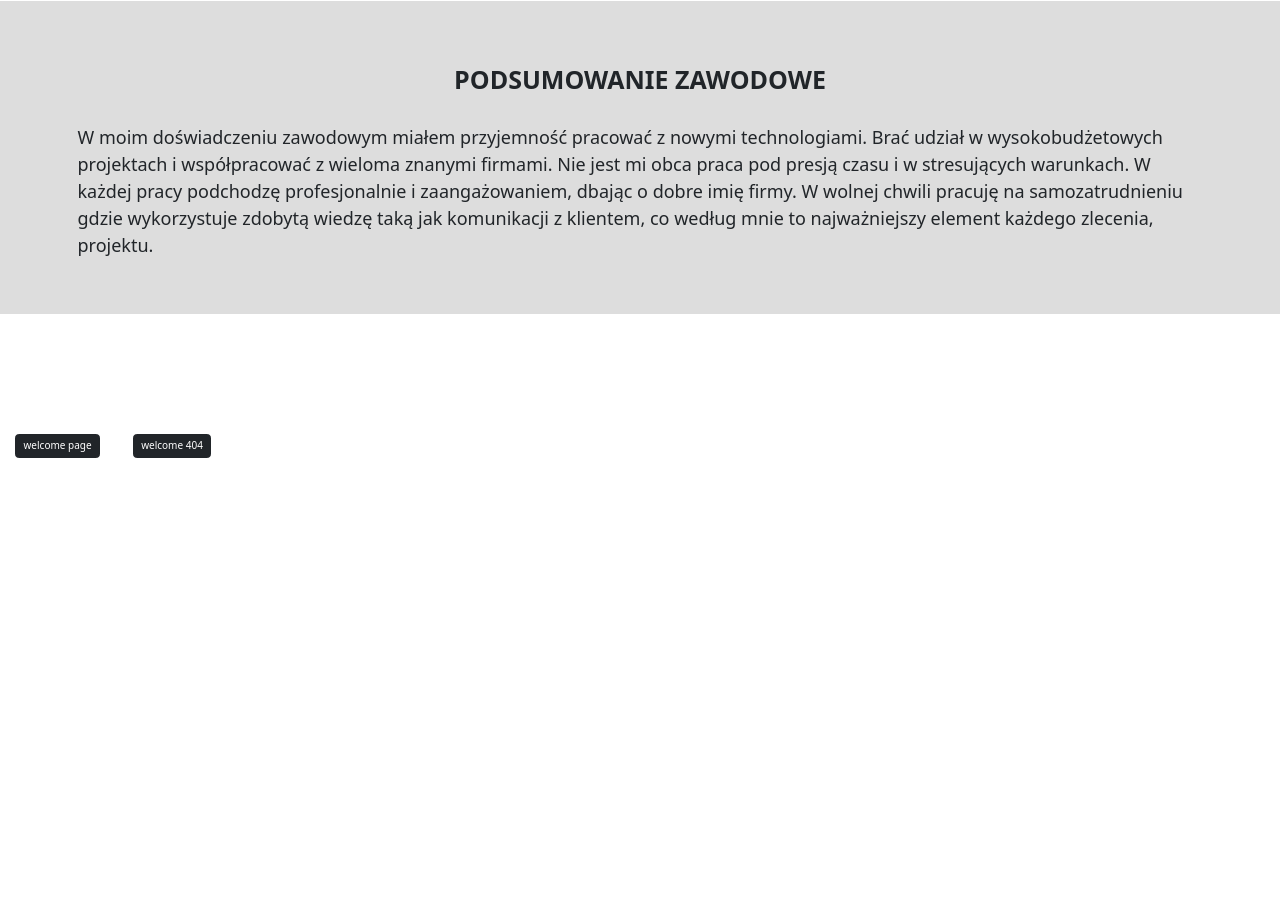
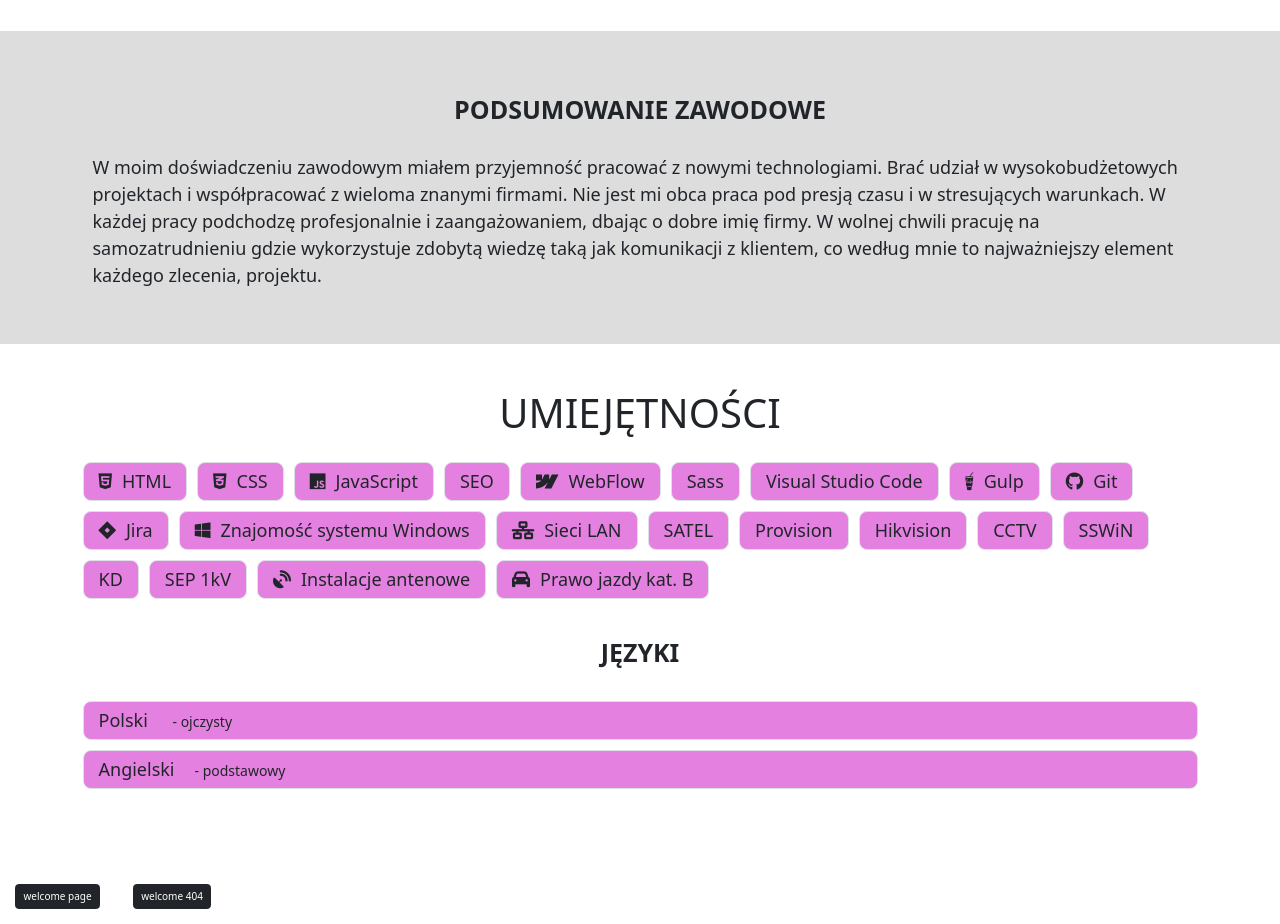
Before and after one commit to vatras-KJ/Portfolio, a website: page index.html in a window 1280 px wide. Shown: the part 1680-2604 px from the top of the page. Before the commit the page ends 2153 px from the top, so only its background shows below. Drawn offline with nearby package versions, Linux system fonts and the light colour scheme.

Commit message:
added skills section

```diff
--- a/index.html
+++ b/index.html
@@ -13,11 +13,10 @@
   <link rel="preconnect" href="https://fonts.googleapis.com">
 <link rel="preconnect" href="https://fonts.gstatic.com" crossorigin>
 <link href="https://fonts.googleapis.com/css2?family=Montserrat:wght@100..900&display=swap" rel="stylesheet">
-<!-- <link href="https://fonts.googleapis.com/css2?family=Jersey+25&family=Montserrat:wght@100..900&display=swap" rel="stylesheet"> -->
-
-
 <link href="https://cdn.jsdelivr.net/npm/bootstrap@5.3.3/dist/css/bootstrap.min.css" rel="stylesheet"
 integrity="sha384-QWTKZyjpPEjISv5WaRU9OFeRpok6YctnYmDr5pNlyT2bRjXh0JMhjY6hW+ALEwIH" crossorigin="anonymous">
+<script src="https://kit.fontawesome.com/2abb6e3bac.js" crossorigin="anonymous"></script>
+
   <link rel="stylesheet" href="./dist/css/main.min.css">
 </head>
 
@@ -43,7 +42,7 @@ integrity="sha384-QWTKZyjpPEjISv5WaRU9OFeRpok6YctnYmDr5pNlyT2bRjXh0JMhjY6hW+ALEw
   </nav>
     <header id="aboutme" class="vh-100 position-relative py-5">
     <div class="header-box container-fluid d-flex flex-column flex-md-row justify-content-between justify-content-lg-between h-100 py-5 px-4">
-      <div class="header-title col-md-6 col-lg-7">
+      <div class="header-title col-md-6 col-lg-7 text-center">
         <h1 class="main-color text-uppercase fw-bold">Hi, I'm Karol</h1>
       </div>
       <div class="header-text text-light mt-5 mt-md-0 col-md-6 col-lg-5 align-content-center position-relative">
@@ -61,9 +60,9 @@ integrity="sha384-QWTKZyjpPEjISv5WaRU9OFeRpok6YctnYmDr5pNlyT2bRjXh0JMhjY6hW+ALEw
 
   <main class="py-4">
     <section id="job" class="job container py-5">
-    <h2 class="text-uppercase text-center fw-bold py-4">Doświadczenie zawodowe</h2>
+    <h2 class="text-uppercase text-center py-4">Doświadczenie zawodowe</h2>
 
-    <div class="accordion" id="accordionExample">
+    <div class="accordion py-4" id="accordionExample">
 
       <div class="accordion-item">
         <h2 class="accordion-header">
@@ -167,18 +166,47 @@ integrity="sha384-QWTKZyjpPEjISv5WaRU9OFeRpok6YctnYmDr5pNlyT2bRjXh0JMhjY6hW+ALEw
 
   <section class="job-inf py-5">
     <div class="container py-4">
-      <p class="job-inf-title text-center text-uppercase py-4 fw-bold">Podsumowanie Zawodowe</p>
-      <p>W moim doświadczeniu zawodowym miałem przyjemność pracować z nowymi technologiami. Brać
+      <p class="text-small-title text-center text-uppercase py-4 fw-bold">Podsumowanie Zawodowe</p>
+      <p class="px-4">W moim doświadczeniu zawodowym miałem przyjemność pracować z nowymi technologiami. Brać
         udział w wysokobudżetowych projektach i współpracować z wieloma znanymi firmami. Nie jest mi obca praca pod
         presją czasu i w stresujących warunkach. W każdej pracy podchodzę profesjonalnie i zaangażowaniem, dbając o
         dobre imię firmy. W wolnej chwili pracuję na samozatrudnieniu gdzie wykorzystuje zdobytą wiedzę taką jak
         komunikacji z klientem, co według mnie to najważniejszy element każdego zlecenia, projektu.</p>
     </div>
   </section>
-
     <section class="py-4">
-      <div class="skils container py-5">
-
+      <div class="skills-box container py-5">
+        <h2 class="text-uppercase text-center">Umiejętności</h2>
+        <div class="siklls-box-elements py-4">
+          <ul class="list-group d-flex flex-row flex-wrap pb-4">
+            <li class="list-group-item"><i class="fa-brands fa-html5"></i>HTML</li>
+            <li class="list-group-item"><i class="fa-brands fa-css3-alt"></i>CSS</li>
+            <li class="list-group-item"><i class="fa-brands fa-js"></i>JavaScript</li>
+            <li class="list-group-item">SEO</li>
+            <li class="list-group-item"><i class="fa-brands fa-webflow"></i>WebFlow</li>
+            <li class="list-group-item">Sass</li>
+            <li class="list-group-item">Visual Studio Code</li>
+            <li class="list-group-item"><i class="fa-brands fa-gulp"></i>Gulp</li>
+            <li class="list-group-item"><i class="fa-brands fa-github"></i>Git</li>
+            <li class="list-group-item"><i class="fa-brands fa-jira"></i>Jira</li>
+            <li class="list-group-item"><i class="fa-brands fa-windows"></i>Znajomość systemu Windows</li>
+            <li class="list-group-item"><i class="fa-solid fa-network-wired"></i>Sieci LAN</li>
+            <li class="list-group-item">SATEL</li>
+            <li class="list-group-item">Provision</li>
+            <li class="list-group-item">Hikvision</li>
+            <li class="list-group-item">CCTV</li>
+            <li class="list-group-item">SSWiN</li>
+            <li class="list-group-item">KD</li>
+            <li class="list-group-item">SEP 1kV</li>
+            <li class="list-group-item"><i class="fa-solid fa-satellite-dish"></i>Instalacje antenowe</li>
+            <li class="list-group-item"><i class="fa-solid fa-car"></i>Prawo jazdy kat. B</li>
+          </ul>
+          <p class="text-small-title text-center text-uppercase py-4 fw-bold">języki</p>
+          <ul class="list-group">
+            <li class="list-group-item">Polski <span class="text-center">- ojczysty</span></li>
+            <li class="list-group-item">Angielski<span>- podstawowy</span></li>
+          </ul>
+        </div>
       </div>
     </section>
 
--- a/src/sass/__components.scss
+++ b/src/sass/__components.scss
@@ -18,7 +18,6 @@ html {
 	font-size: 62.5%;
 	font-family: "Montserrat", sans-serif;
 }
-
 
 .h1, h1 {
     font-size: calc(4rem + 1.5vw);
@@ -41,3 +40,7 @@ p {
 	align-items: start;
 	flex-direction: column;
 }
+
+.text-small-title {
+	font-size: 2.5rem;
+}
--- a/src/sass/main.scss
+++ b/src/sass/main.scss
@@ -3,6 +3,7 @@
 nav {
 	background-color: #ddd;
 	z-index: 1000;
+	box-shadow: 0 0 10px #333;
 }
 
 .navbar-brand {
@@ -14,15 +15,23 @@ nav {
 
 .nav-link {
 	font-size: 2rem;
-	margin: 0 .5rem;
+	margin: 0 0.5rem;
 	padding: 1rem;
-	transition: background-color .3s, color .3s, font-weight .3s;
+	transition: background-color 0.3s, color 0.3s, font-weight 0.3s;
+
+	&:first-child {
+		margin-top: 2rem;
+	}
 }
 
 .navbar-nav .nav-link.active {
 	background-color: $secondcolor;
 	color: $firstcolor;
 	font-weight: bold;
+}
+
+.navbar-toggler {
+	font-size: 2.5rem;
 }
 
 // -----------------------------------------------------------------------------------
@@ -46,8 +55,9 @@ header {
 
 .header {
 	&-title {
+		margin-top: 10rem;
+		text-shadow: 8px 8px 5px #000000c9;
 		transform: translateY(10%);
-		text-shadow: 8px 8px 5px #000000c9;
 	}
 
 	&-text {
@@ -89,9 +99,10 @@ header {
 	}
 }
 
-
 // -------------------------------------------------------
-
+.accordion-item {
+	border-bottom: 1px solid #333;
+}
 .accordion-button:not(.collapsed) {
 	background-color: $maincolor;
 	box-shadow: inset 0 calc(-1 * var(--bs-accordion-border-width)) 0 $maincolor;
@@ -104,23 +115,59 @@ header {
 		font-size: 1.8rem;
 	}
 
-    & .job-year {
-        font-size: 1.6rem;
-    }
+	& .job-year {
+		font-size: 1.6rem;
+	}
 }
 
 .job-inf {
 	background-color: #ddd;
+}
 
-	&-title  {
-		font-size: 2.5rem;
+// -----------------------------------------
+
+.list-group-item:first-child {
+	border-radius: 8px;
+}
+
+.list-group-item + .list-group-item {
+	border-top-width: 1px;
+	border-radius: 8px;
+}
+
+.list-group-item {
+	margin: 0.5rem;
+	padding: 0.5rem 1.5rem;
+	font-size: 1.8rem;
+	background-color: $maincolor;
+
+	& i {
+		margin-right: 1rem;
+	}
+
+	& span {
+		margin-left: 2rem;
+		font-size: 1.4rem;
 	}
 }
 
 // --------------------------------
 //   media
 
+@media (min-width: 768px) {
+	.header {
+		&-title {
+			margin-top: 0;
+		}}
+}
+
 @media (min-width: 992px) {
+	.nav-link {
+		&:first-child {
+			margin-top: 0;
+		}
+	}
+
 	header::before {
 		background-color: rgba(0, 0, 0, 0.1);
 	}
```
Also changed, not shown: page/404.html (+2 -3 lines), page/welcome.html (+2 -3 lines), dist/css/main.min.css, dist/css/page/welcome.min.css, 4 other files.
